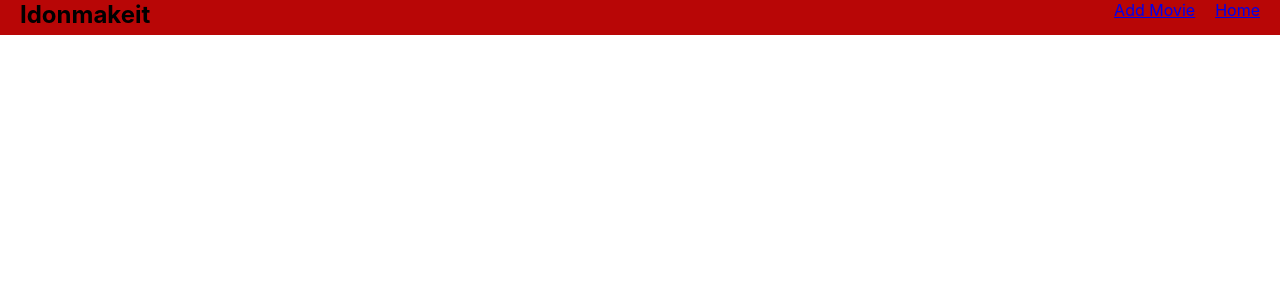
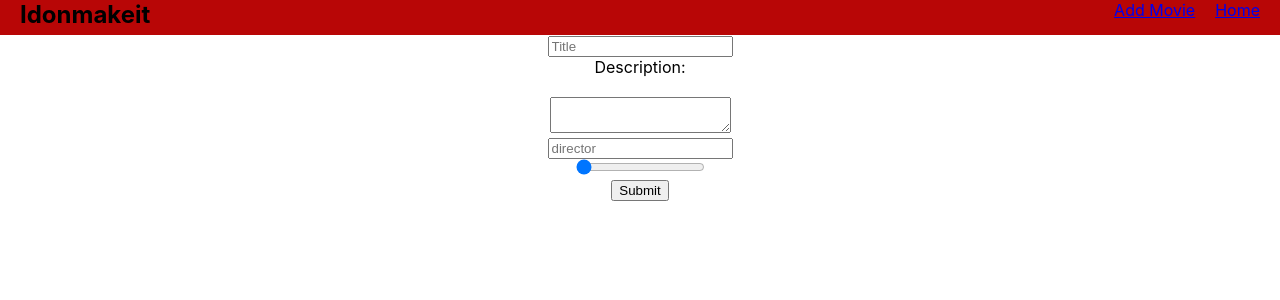
Before and after one commit to Jonathandah/mandatory-advanced-js2, a React (Create React App) app in the folder movies/: page /edit/1 in a window 1280 px wide. Shown: the top 300 px of the page. Built offline with nearby package versions, Linux system fonts and the light colour scheme; no server answers.

Commit message:
edit page added

```diff
--- a/movies/src/App.js
+++ b/movies/src/App.js
@@ -6,12 +6,12 @@ import './App.css';
 import Home from "./home";
 import Add from "./add";
 import Edit from "./edit";
-
+//fixa state som kollar id för länken du klickar på för att komma till edit med rätt film ELLER kör parameter i raouting för att kolla id
 class App extends Component {
   constructor(props){
     super(props);
     this.state={
-
+      id: "",
     }
   }
 
@@ -29,7 +29,7 @@ class App extends Component {
           </header>
           <Route exact path="/" component={Home} />
           <Route path="/add/" component={Add} />
-          <Route path="/edit/" component={Edit} />
+          <Route path="/edit/:id" component={Edit} />
           {/*
           <Route path="/details/" component={Details} />
           */}
--- a/movies/src/edit.js
+++ b/movies/src/edit.js
@@ -8,10 +8,36 @@ class Edit extends Component {
   constructor(props){
     super(props);
     this.state={
+      movie: {},
+      editPage: false,
+      title: "",
+      description: "",
+      director: "",
+      rating: 0,
     }
   }
 
   componentDidMount(){
+    let id = this.props.match.params.id;
+    console.log(id);
+    axios.get("http://ec2-13-53-132-57.eu-north-1.compute.amazonaws.com:3000/movies/" + id)
+    .then((response) => {
+      console.log(response);
+      this.setState({
+        movie: response,
+        editPage: true,
+        title: response.data.title,
+        description: response.data.description,
+        director: response.data.director,
+        rating: response.data.rating,
+      })
+    })
+  }
+  onChange(e){
+    //this.setState()
+  }
+
+  onSubmit(){
 
   }
 
@@ -22,7 +48,7 @@ class Edit extends Component {
                 <title>Edit</title>
             </Helmet>
             <main>
-
+              <Form movie={this.state.movie} editPage={this.state.editPage} onChange={this.onChange} state={this.state} onSubmit={this.onSubmit}></Form>
             </main>
         </div>
     );
--- a/movies/src/form.js
+++ b/movies/src/form.js
@@ -5,15 +5,15 @@ let Form = (props)=>{
     return(
         <form>
             <link rel="stylesheet" href="https://cdnjs.cloudflare.com/ajax/libs/font-awesome/4.7.0/css/font-awesome.min.css"></link>
-            <input type="text" minLength="1" maxLength="40" placeholder="Title" id="title" onInput={props.onChange} onChange={props.onChange} value={props.state.title} required></input>
+            <input type="text" minLength="1" maxLength="40" placeholder="Title" id="title" onChange={props.onChange} value={props.state.title} required></input>
             <br></br>
             <p>Description:</p>
             <br></br>
-            <textarea minLength="1" maxLength="300" id="description" onChange={props.onChange} required></textarea>
+            <textarea minLength="1" maxLength="300" id="description" onChange={props.onChange} value={props.state.description} required></textarea>
             <br></br>
-            <input type="text" minLength="1" maxLength="40" placeholder="director" id="director" onChange={props.onChange}required></input>
+            <input type="text" minLength="1" maxLength="40" placeholder="director" id="director" onChange={props.onChange} value={props.state.director} required></input>
             <br></br>
-            <input type="range" min="0" max="5"  id="rating" onChange={props.onChange}></input>
+            <input type="range" min="0" max="5"  id="rating" onChange={props.onChange} value={props.state.rating}></input>
             <br></br>
             <button type="submit" onClick={props.onSubmit} value="submit">Submit</button>
         </form>
--- a/movies/src/table.js
+++ b/movies/src/table.js
@@ -10,20 +10,17 @@ let Table = (props) =>{
         console.log(movie);
         return(
             <tr key={movie.id}>
-                <td key={"1" + movie.id}>{movie.title}</td>
-                <td key={"2" + movie.id}>{movie.director}</td>
-                <td key={"3" + movie.id}>{movie.rating}</td>
-                <td key={"4" + movie.id}>
+                <td >{movie.title}</td>
+                <td >{movie.director}</td>
+                <td >{movie.rating}</td>
+                <td >
                 <Link to="/details/" className="table__links">Details</Link>
-                <Link to="/edit/" className="table__links">Edit</Link>
+                <Link to={`/edit/${movie.id}`} className="table__links">Edit</Link>
                 <button className="table__deleteButton" onClick={props.onDelete} value={movie.id}>Delete</button>
                 </td>
             </tr>
         );
     }
-
-
-
 
 
     return(
```
